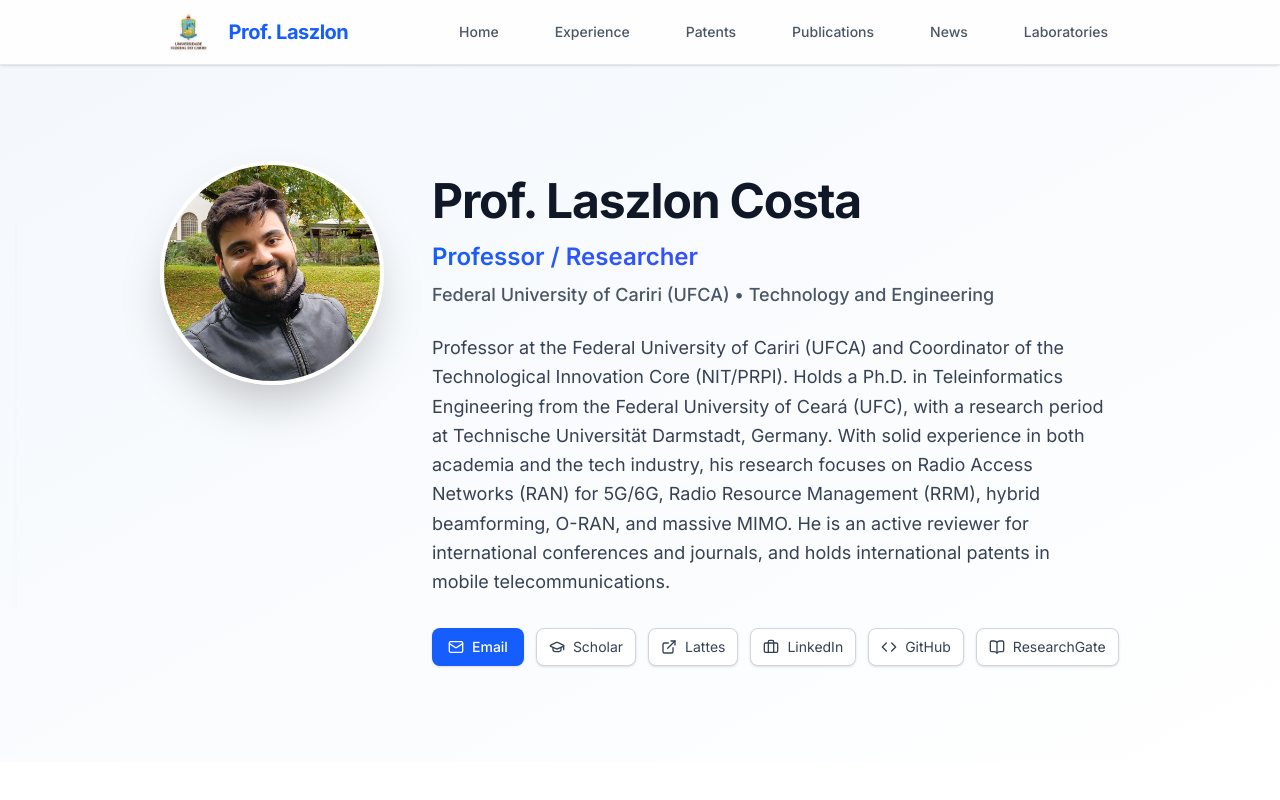
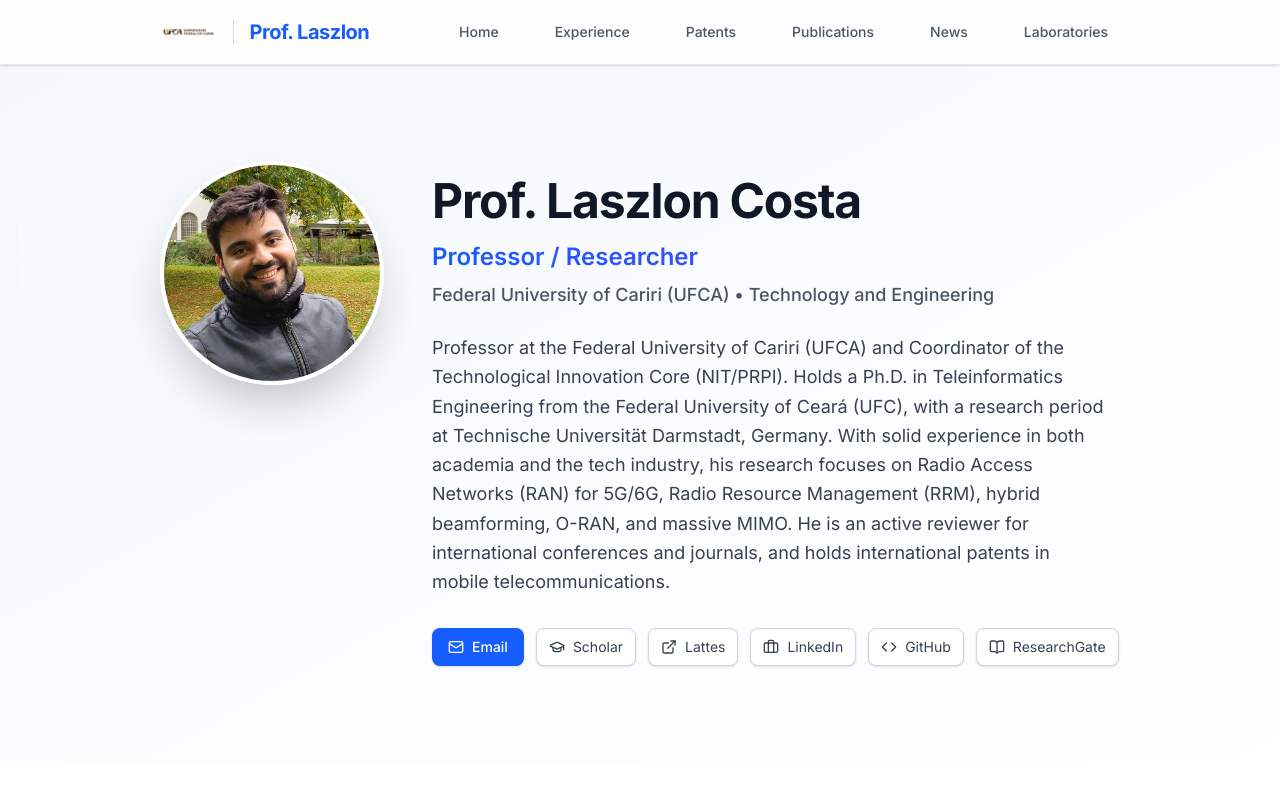
Before and after one commit to laszloncosta/laszloncosta.github.io, a Next.js app: page / in a window 1280 px wide. Shown: the top 800 px of the page. Built offline with nearby package versions, Linux system fonts and the light colour scheme.

Commit message:
Use horizontal UFCA logo in Navbar for legibility

```diff
--- a/src/components/Navbar.jsx
+++ b/src/components/Navbar.jsx
@@ -5,8 +5,9 @@ export default function Navbar() {
     <header className="sticky top-0 z-50 w-full backdrop-blur-md bg-white/80 border-b border-gray-200 shadow-sm">
       <div className="max-w-5xl mx-auto px-4 sm:px-6 lg:px-8">
         <div className="flex justify-between items-center h-16">
-          <div className="shrink-0 flex items-center gap-3">
-            <img src="/ufca-logo.png" alt="UFCA" className="h-10 object-contain drop-shadow-sm" />
+          <div className="shrink-0 flex items-center gap-4">
+            <img src="/ufca-logo-horizontal.png" alt="UFCA" className="h-10 object-contain" />
+            <div className="hidden sm:block h-6 w-px bg-gray-300"></div>
             <span className="font-bold text-xl text-blue-600 tracking-tight hidden sm:block">Prof. Laszlon</span>
           </div>
           <div className="hidden sm:flex sm:space-x-8">
```
Also changed, not shown: public/ufca-logo-horizontal.png (added).
